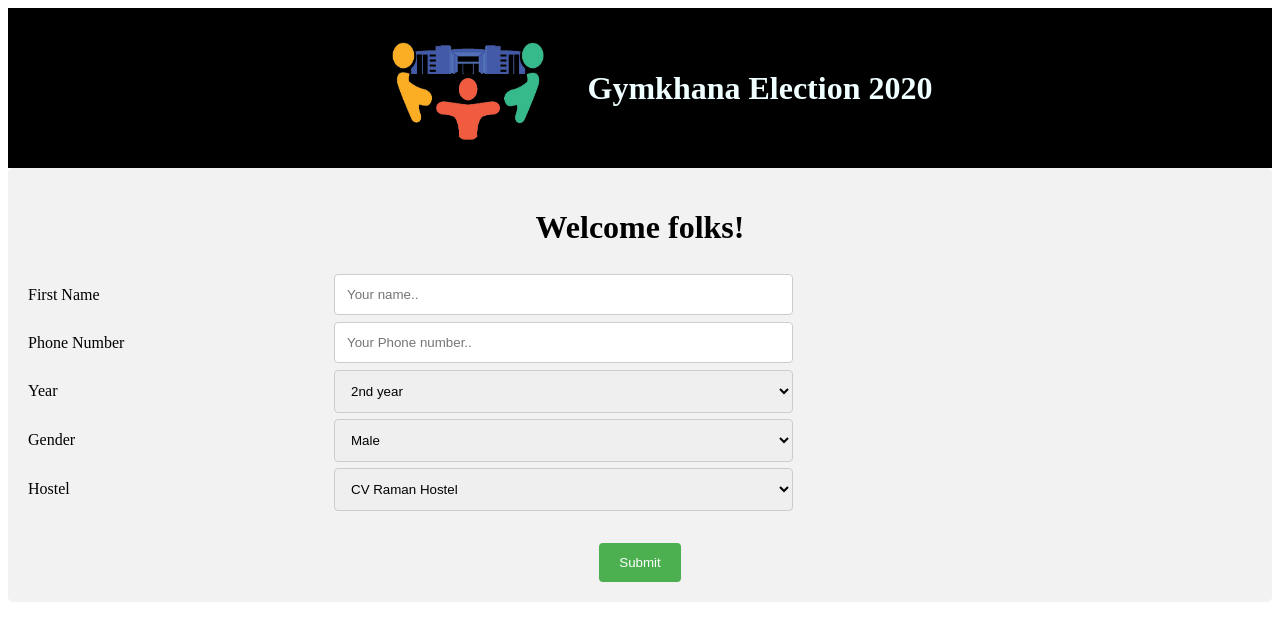
After one commit to Ankit7Das/Gymkhana-Election, a PHP site: page /public/User_details_new.html in a window 1280 px wide. The commit adds this page. Shown: the top 641 px of the page. Run offline with PHP 8.4, Linux system fonts and the light colour scheme.

Commit message:
Added User details page

```diff
--- /dev/null
+++ b/public/User_details_new.html
@@ -0,0 +1,166 @@
+<!DOCTYPE html>
+<html>
+<head>
+<meta name="viewport" content="width=device-width, initial-scale=1">
+<style>
+* {
+  box-sizing: border-box;
+}
+
+input[type=text], select, textarea {
+  width: 50%;
+  padding: 12px;
+  border: 1px solid #ccc;
+  border-radius: 4px;
+  resize: vertical;
+}
+
+label {
+  padding: 12px 12px 12px 0;
+  display: inline-block;
+}
+
+input[type=submit] {
+  background-color: #4CAF50;
+  color: white;
+  padding: 12px 20px;
+  border: none;
+  border-radius: 4px;
+  cursor: pointer;
+  float: right;
+}
+
+input[type=submit]:hover {
+  background-color: black;
+
+}
+
+.container {
+  border-radius: 5px;
+  background-color: #f2f2f2;
+  padding: 20px;
+}
+
+.col-25 {
+  float: left;
+  width: 25%;
+  margin-top: 6px;
+}
+
+.col-75 {
+  float: left;
+  width: 75%;
+  margin-top: 6px;
+}
+.navbar{
+  display: flex;
+  justify-content: center;
+  align-items: center;
+  /*max-width: 900px;*/
+  width: 100%;
+  margin: 0 auto;
+  background-color: black;
+  color: azure;
+
+}
+#logo {
+  width: 15rem;
+  height: 10rem;
+}
+
+/* Clear floats after the columns */
+.row:after {
+  content: "";
+  display: table;
+  clear: both;
+}
+
+/* Responsive layout - when the screen is less than 600px wide, make the two columns stack on top of each other instead of next to each other */
+@media screen and (max-width: 600px) {
+  .col-25, .col-75, input[type=submit] {
+    width: 100%;
+    margin-top: 0;
+  }
+  input[type=text], select, textarea {
+  width: 100%;
+
+}
+}
+</style>
+</head>
+<body>
+    <div class="navbar">
+        <img src="skins/logo.png" id="logo" />
+        <h1>Gymkhana Election 2020</h1>
+     </div>
+<div class="container">
+    <diV style="text-align: center;">
+        <h1>Welcome folks!</h1>
+    </diV>
+
+  <form action="/action_page.php">
+    <div class="row">
+      <div class="col-25">
+        <label for="fname">First Name</label>
+      </div>
+      <div class="col-75">
+        <input type="text" id="fname" name="firstname" placeholder="Your name..">
+      </div>
+    </div>
+    <div class="row">
+      <div class="col-25">
+        <label for="lname">Phone Number</label>
+      </div>
+      <div class="col-75">
+        <input type="text" id="lname" name="lastname" placeholder="Your Phone number..">
+      </div>
+    </div>
+    <div class="row">
+      <div class="col-25">
+        <label for="country">Year</label>
+      </div>
+      <div class="col-75">
+        <select id="country" name="country">
+          <option value="2nd">2nd year</option>
+          <option value="3rd">3rd year</option>
+          <option value="4th">4th year</option>
+        </select>
+      </div>
+    </div>
+    <div class="row">
+        <div class="col-25">
+          <label for="gender">Gender</label>
+        </div>
+        <div class="col-75">
+          <select id="country" name="Gender">
+            <option value="Male">Male</option>
+            <option value="Female">Female</option>
+            <option value="Others">Others</option>
+          </select>
+        </div>
+      </div>
+      <div class="row">
+        <div class="col-25">
+          <label for="gender">Hostel</label>
+        </div>
+        <div class="col-75">
+          <select id="country" name="Gender">
+            <option value="Male">CV Raman Hostel</option>
+            <option value="Female">Old Boys hostel</option>
+            <option value="Others">Others</option>
+          </select>
+        </div>
+      </div>
+
+
+    <div class="row">
+       <div style="display: flex; justify-content: center; margin-top: 2rem;">
+        <input type="submit" value="Submit">
+       </div>
+
+    </div>
+  </form>
+</div>
+
+</body>
+</html>
--- a/public/css/election_home.css
+++ b/public/css/election_home.css
@@ -11,7 +11,8 @@ body {
   display: flex;
   justify-content: center;
   align-items: center;
-  max-width: 900px;
+  /*max-width: 900px;*/
+  width: 100%;
   margin: 0 auto;
   background-color: black;
   color: azure;
```
